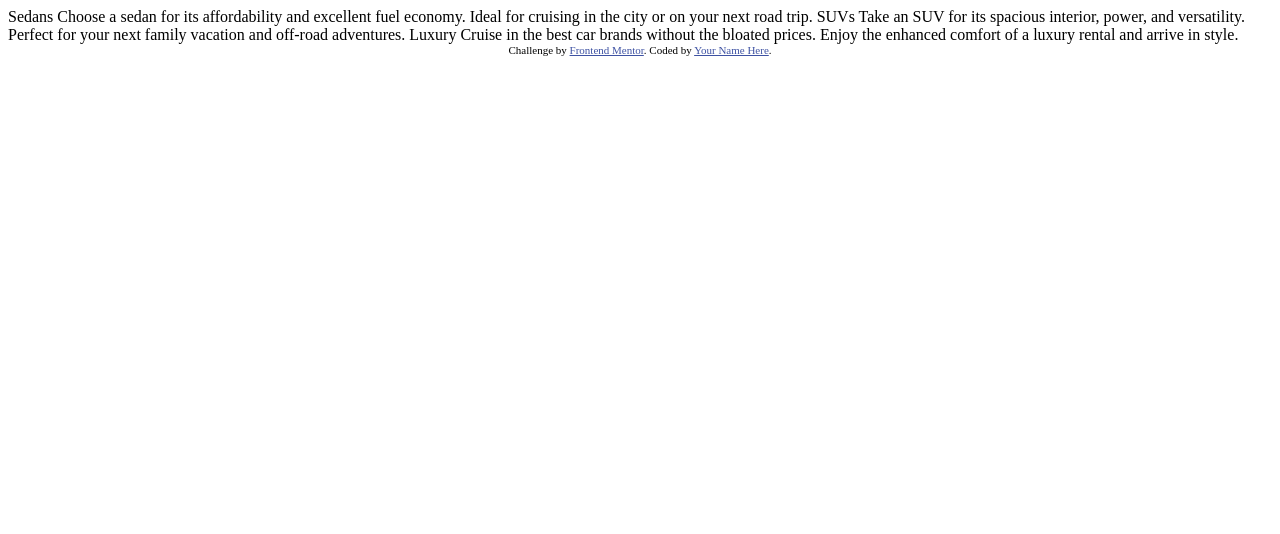
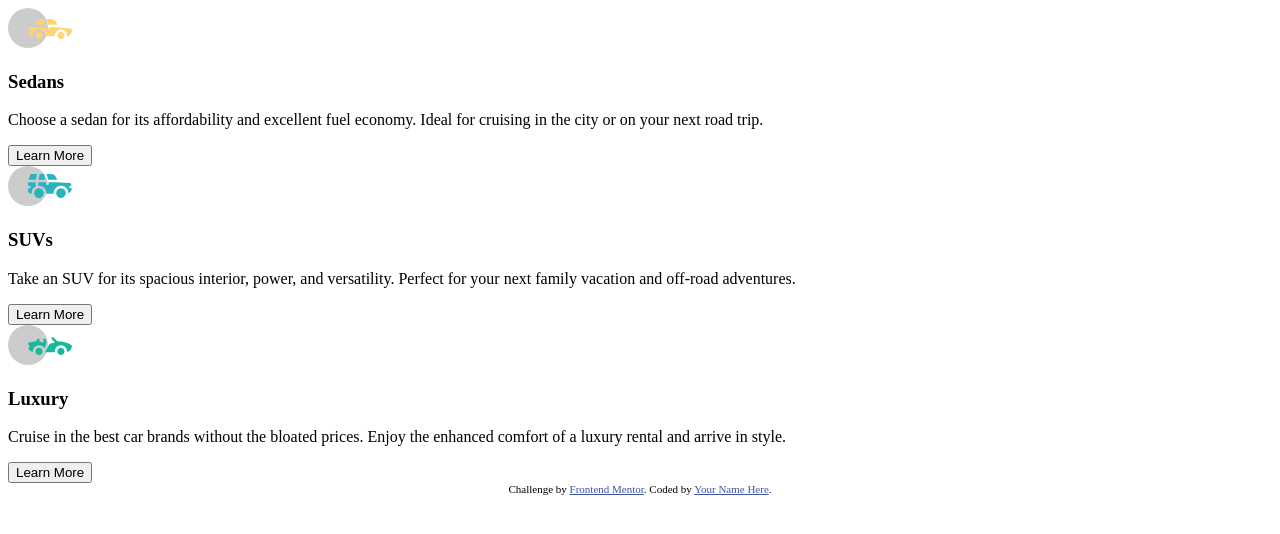
Before and after one commit to fryca9/3-column-preview-card-component--fm, a plain HTML site: page index.html in a window 1280 px wide. Drawn offline with Linux system fonts and the light colour scheme.

Commit message:
first html

```diff
--- a/index.html
+++ b/index.html
@@ -1,36 +1,65 @@
 <!DOCTYPE html>
 <html lang="en">
   <head>
-  <meta charset="UTF-8">
-  <meta name="viewport" content="width=device-width, initial-scale=1.0"> <!-- displays site properly based on user's device -->
+    <meta charset="UTF-8" />
+    <meta name="viewport" content="width=device-width, initial-scale=1.0" />
+    <!-- displays site properly based on user's device -->
 
-  <link rel="icon" type="image/png" sizes="32x32" href="./images/favicon-32x32.png">
+    <link
+      rel="icon"
+      type="image/png"
+      sizes="32x32"
+      href="./images/favicon-32x32.png"
+    />
 
     <title>Frontend Mentor | 3-column preview card component</title>
 
     <!-- Feel free to remove these styles or customise in your own stylesheet 👍 -->
     <style>
-    .attribution { font-size: 11px; text-align: center; }
-    .attribution a { color: hsl(228, 45%, 44%); }
+      .attribution {
+        font-size: 11px;
+        text-align: center;
+      }
+      .attribution a {
+        color: hsl(228, 45%, 44%);
+      }
     </style>
   </head>
   <body>
-
-  Sedans
-  Choose a sedan for its affordability and excellent fuel economy. Ideal for cruising in the city
-  or on your next road trip.
-
-  SUVs
-  Take an SUV for its spacious interior, power, and versatility. Perfect for your next family vacation
-  and off-road adventures.
-
-  Luxury
-  Cruise in the best car brands without the bloated prices. Enjoy the enhanced comfort of a luxury
-  rental and arrive in style.
-
-  <div class="attribution">
-    Challenge by <a href="https://www.frontendmentor.io?ref=challenge" target="_blank">Frontend Mentor</a>.
-    Coded by <a href="#">Your Name Here</a>.
-  </div>
+    <main class="component">
+      <section class="car__card sedans">
+        <img src="./images/icon-sedans.svg" alt="" />
+        <h3 class="car__title">Sedans</h3>
+        <p class="car__desc">
+          Choose a sedan for its affordability and excellent fuel economy. Ideal
+          for cruising in the city or on your next road trip.
+        </p>
+        <button class="car__more">Learn More</button>
+      </section>
+      <section class="car__card suvs">
+        <img src="./images/icon-suvs.svg" alt="" />
+        <h3 class="car__title">SUVs</h3>
+        <p class="car__desc">
+          Take an SUV for its spacious interior, power, and versatility. Perfect
+          for your next family vacation and off-road adventures.
+        </p>
+        <button class="car__more">Learn More</button>
+      </section>
+      <section class="car__card luxury">
+        <img src="./images/icon-luxury.svg" alt="" />
+        <h3 class="car__title">Luxury</h3>
+        <p class="car__desc">
+          Cruise in the best car brands without the bloated prices. Enjoy the
+          enhanced comfort of a luxury rental and arrive in style.
+        </p>
+        <button class="car__more">Learn More</button>
+      </section>
+    </main>
+    <footer class="attribution">
+      Challenge by
+      <a href="https://www.frontendmentor.io?ref=challenge" target="_blank"
+        >Frontend Mentor</a
+      >. Coded by <a href="#">Your Name Here</a>.
+    </footer>
   </body>
 </html>
```
Lines whose indentation alone changed are shown as unchanged.
